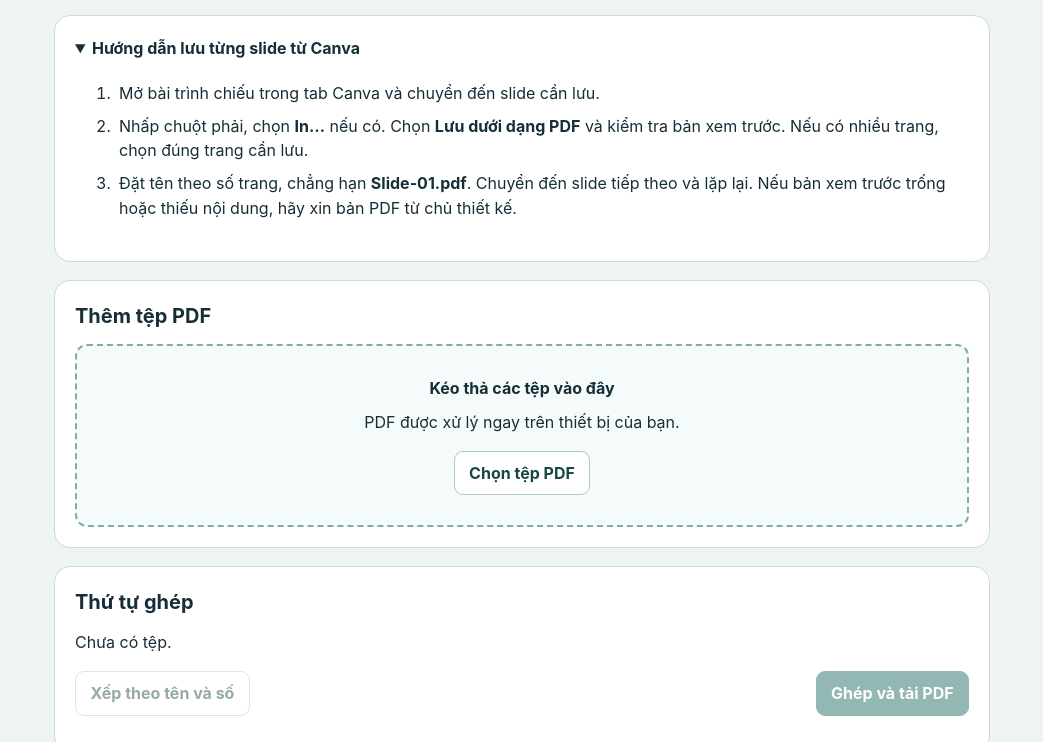
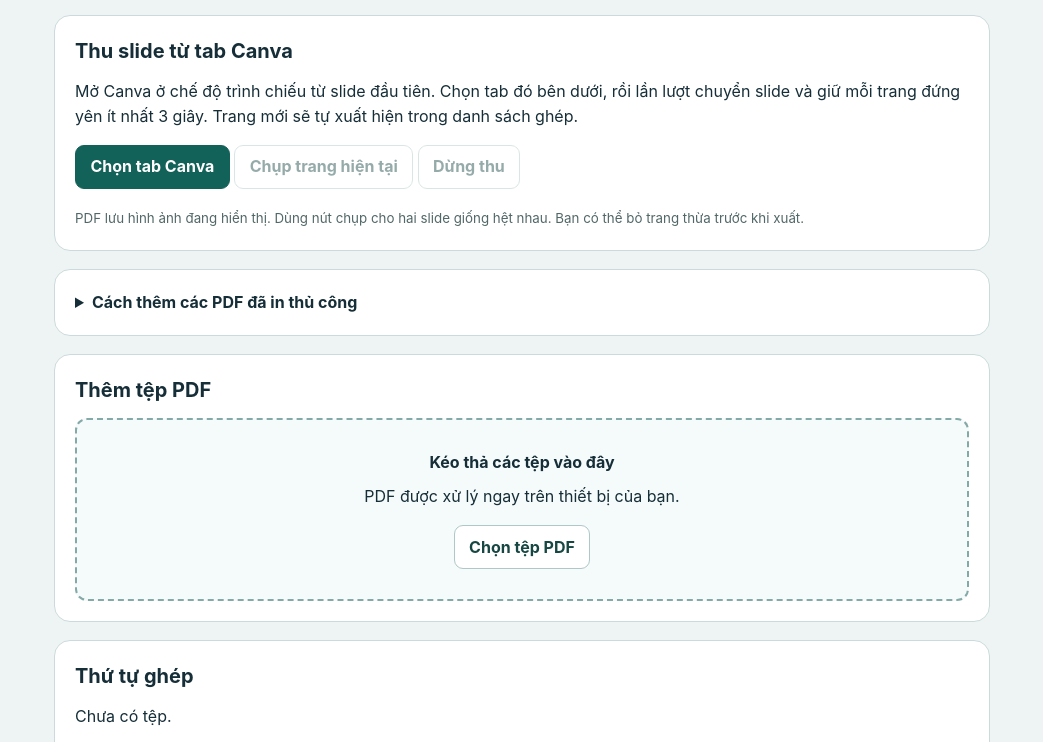
Before and after one commit to duke-121/ghep-slide-pdf, a plain HTML site: page index.html in a window 1280 px wide. Shown: the part 228-970 px from the top of the page, without its empty margins (118-1161 px from the left). Drawn offline with Linux system fonts and the light colour scheme.

Commit message:
Make Canva tab capture the primary PDF workflow

```diff
--- a/index.html
+++ b/index.html
@@ -4,8 +4,12 @@
 <style>
 *{box-sizing:border-box}body{margin:0;color:#162e38;background:#eef4f4;font:1rem/1.55 Inter,system-ui,sans-serif}header,main{max-width:980px;margin:auto;padding:22px}header{font-weight:800;letter-spacing:.03em;border-bottom:1px solid #c1d1d2}header b{color:#116d66}main{padding-top:36px}h1{font:normal clamp(2.7rem,7vw,5rem)/1.06 Georgia,serif;letter-spacing:-.055em;margin:0}h2{font-size:1.25rem;margin:0 0 12px}p{margin:.6rem 0 1rem}section,details{background:white;border:1px solid #ccdadb;border-radius:16px;padding:20px;margin:18px 0}summary{font-weight:700;cursor:pointer}button,input{font:inherit}button{border:1px solid #afc7c6;background:white;color:#174742;font-weight:650;border-radius:9px;padding:.55rem .9rem;cursor:pointer}button:disabled{opacity:.45;cursor:default}.primary{color:white;background:#126259;border-color:#126259}#drop{padding:30px 12px;text-align:center;border:2px dashed #84aaa8;border-radius:12px;background:#f5fafa}#drop.over{background:#d0eee5}li{padding:4px}#queue{margin:0;padding-left:2em}#queue li{padding:10px 0;border-top:1px solid #dce5e4;overflow-wrap:anywhere}small{color:#526767}.actions{display:inline-flex;gap:5px;flex-wrap:wrap;margin-left:10px}.actions button{padding:.2em .6em}#feedback{white-space:pre-line}.footer{display:flex;gap:12px;align-items:center;justify-content:space-between;flex-wrap:wrap}
 </style>
-<header><b>▧</b> Nếp Giấy</header><main><h1>Ghép slide PDF</h1><p>Gom các trang đã in từ Canva thành một tài liệu theo đúng thứ tự.</p>
-<details open><summary>Hướng dẫn lưu từng slide từ Canva</summary><ol><li>Mở bài trình chiếu trong tab Canva và chuyển đến slide cần lưu.</li><li>Nhấp chuột phải, chọn <b>In…</b> nếu có. Chọn <b>Lưu dưới dạng PDF</b> và kiểm tra bản xem trước. Nếu có nhiều trang, chọn đúng trang cần lưu.</li><li>Đặt tên theo số trang, chẳng hạn <b>Slide-01.pdf</b>. Chuyển đến slide tiếp theo và lặp lại. Nếu bản xem trước trống hoặc thiếu nội dung, hãy xin bản PDF từ chủ thiết kế.</li></ol></details>
+<header><b>▧</b> Nếp Giấy</header><main><h1>In slide từ Canva</h1><p>Chia sẻ tab trình chiếu, chuyển slide và nhận một PDF cho cả bài.</p>
+<section><h2>Thu slide từ tab Canva</h2><p>Mở Canva ở chế độ trình chiếu từ slide đầu tiên. Chọn tab đó bên dưới, rồi lần lượt chuyển slide và giữ mỗi trang đứng yên ít nhất 3 giây. Trang mới sẽ tự xuất hiện trong danh sách ghép.</p>
+<button class="primary" id="share">Chọn tab Canva</button> <button id="snap" disabled>Chụp trang hiện tại</button> <button id="stopCapture" disabled>Dừng thu</button>
+<video id="preview" muted playsinline hidden style="max-width:100%;width:400px;margin-top:12px"></video>
+<p id="captureStatus" role="status"></p><small>PDF lưu hình ảnh đang hiển thị. Dùng nút chụp cho hai slide giống hệt nhau. Bạn có thể bỏ trang thừa trước khi xuất.</small></section>
+<details><summary>Cách thêm các PDF đã in thủ công</summary><ol><li>Mở bài trình chiếu trong tab Canva và chuyển đến slide cần lưu.</li><li>Nhấp chuột phải, chọn <b>In…</b> nếu có. Chọn <b>Lưu dưới dạng PDF</b> và kiểm tra bản xem trước. Nếu có nhiều trang, chọn đúng trang cần lưu.</li><li>Đặt tên theo số trang, chẳng hạn <b>Slide-01.pdf</b>. Chuyển đến slide tiếp theo và lặp lại. Nếu bản xem trước trống hoặc thiếu nội dung, hãy xin bản PDF từ chủ thiết kế.</li></ol></details>
 <section><h2>Thêm tệp PDF</h2><div id="drop"><strong>Kéo thả các tệp vào đây</strong><p>PDF được xử lý ngay trên thiết bị của bạn.</p><button id="choose">Chọn tệp PDF</button><input hidden id="files" type="file" accept=".pdf,application/pdf" multiple></div></section>
 <section><h2>Thứ tự ghép</h2><p id="total">Chưa có tệp.</p><ol id="queue"></ol><div class="footer"><button id="sort">Xếp theo tên và số</button><button class="primary" id="save">Ghép và tải PDF</button></div><p id="feedback" role="status"></p></section></main>
-<script src="pdf-lib.min.js"></script><script src="app.js"></script></html>
+<script src="pdf-lib.min.js"></script><script src="app.js"></script><script src="capture.js"></script></html>
```
